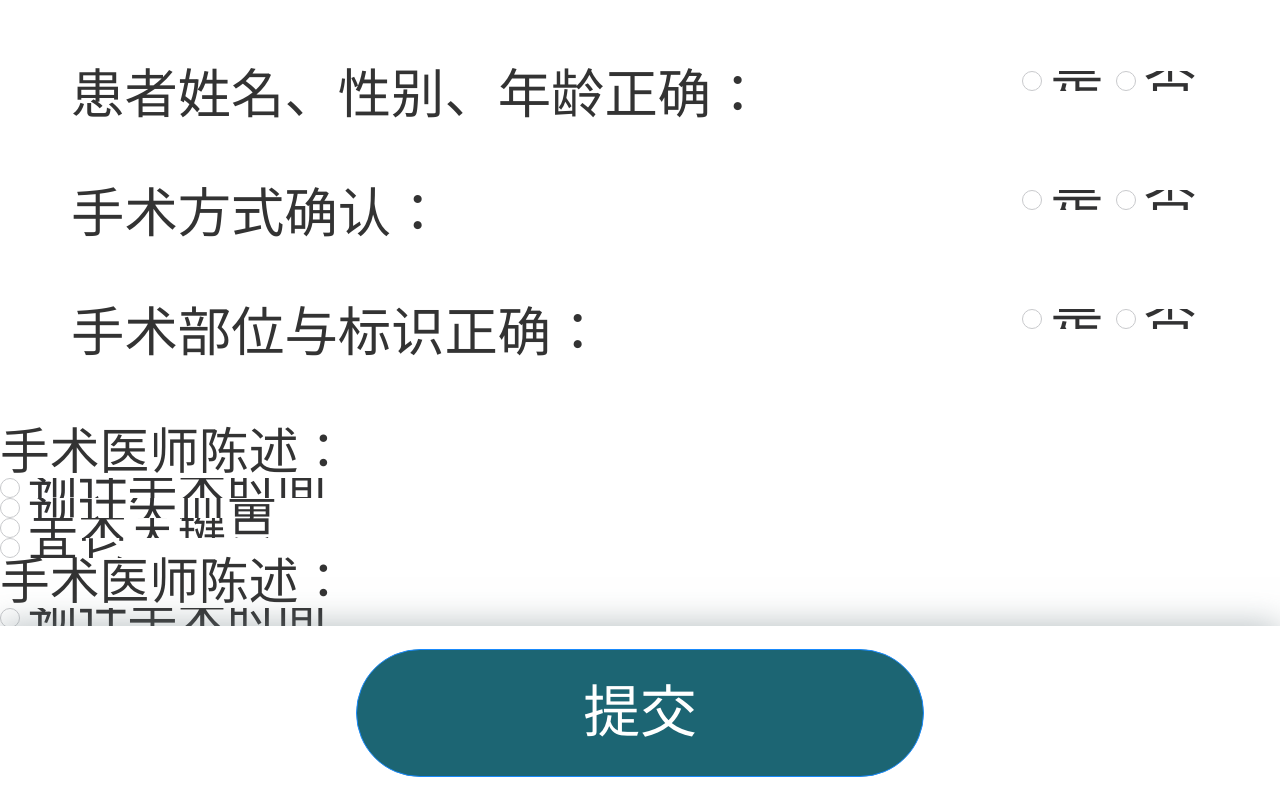
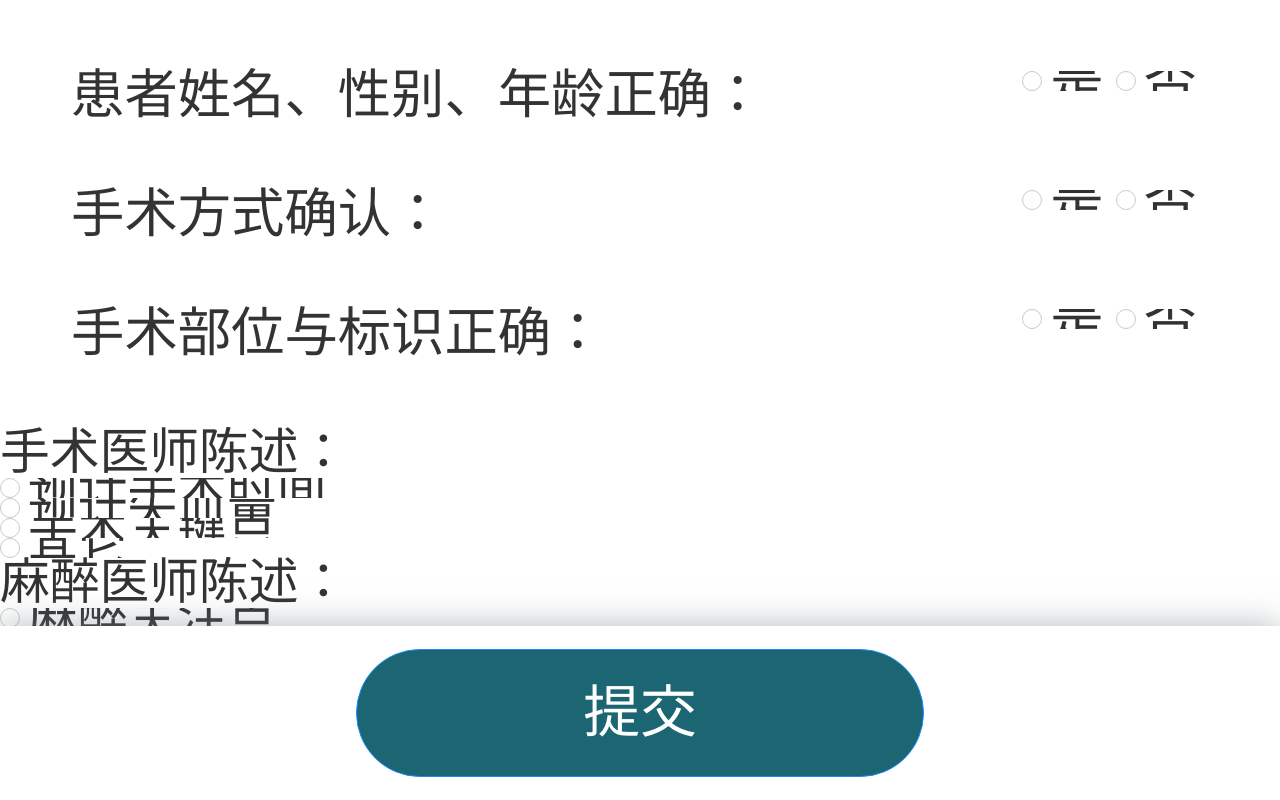
Before and after one commit to zhangliangfantasy/rh-form, a Vue app: page /#/anesthesia in a window 1280 px wide. Built offline with nearby package versions, Linux system fonts and the light colour scheme.

Commit message:
代码优化

```diff
--- a/src/components/Checkbox.vue
+++ b/src/components/Checkbox.vue
@@ -3,7 +3,7 @@
     <form>
       <div v-for="(item, index) in list" :key="index">
         <label>{{item.label}}：</label>
-        <van-checkbox-group v-model="result">
+        <van-checkbox-group v-model="item.value">
           <div v-for="(_item, _index) in item._list" :key="_index">
             <van-checkbox :name="_item.value">{{_item.lab}}</van-checkbox>
           </div>
@@ -20,9 +20,7 @@ export default {
     list: Array
   },
   data () {
-    return {
-      result: []
-    }
+    return {}
   },
   computed: {},
   mounted () {},
--- a/src/pages/Anesthesia.vue
+++ b/src/pages/Anesthesia.vue
@@ -39,10 +39,7 @@ export default {
   data () {
     return {
       optionList: [],
-      checkboxList: [
-        { label: '手术医师陈述', _list: [{lab: '预计手术时间', value: 'a'}, {lab: '预计失血量', value: 'b'}, {lab: '手术关键点', value: 'c'}, {lab: '其它', value: 'd'}] },
-        { label: '手术医师陈述', _list: [{lab: '预计手术时间', value: 'a'}, {lab: '预计失血量', value: 'b'}, {lab: '手术关键点', value: 'c'}, {lab: '其它', value: 'd'}] }
-      ],
+      checkboxList: [],
       result: [],
       message: '提交后，访视不可再修改'
     }
@@ -58,6 +55,14 @@ export default {
     // 设置value的作用是保存用户选择状态值
     for (let i = 0; i < this.optionList.length; i++) {
       this.$set(this.optionList[i], 'value')
+    }
+    this.checkboxList = [
+      { label: '手术医师陈述', _list: [{lab: '预计手术时间', value: 'a'}, {lab: '预计失血量', value: 'b'}, {lab: '手术关键点', value: 'c'}, {lab: '其它', value: 'd'}] },
+      { label: '麻醉医师陈述', _list: [{lab: '麻醉关注点', value: 'a'}, {lab: '其它', value: 'b'}] }
+    ]
+    // 设置value的作用是保存用户选择状态值
+    for (let i in this.checkboxList) {
+      this.$set(this.checkboxList[i], 'value')
     }
   },
   methods: {
```
